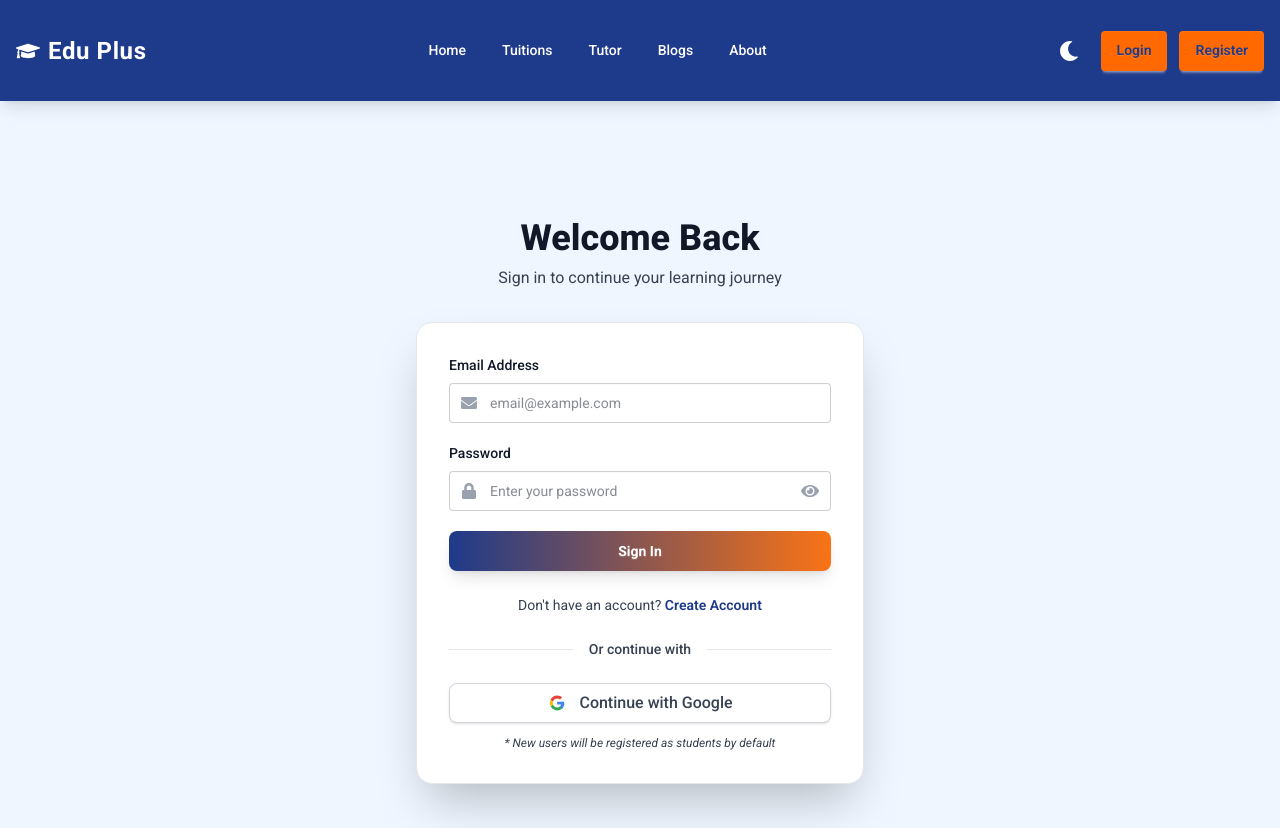
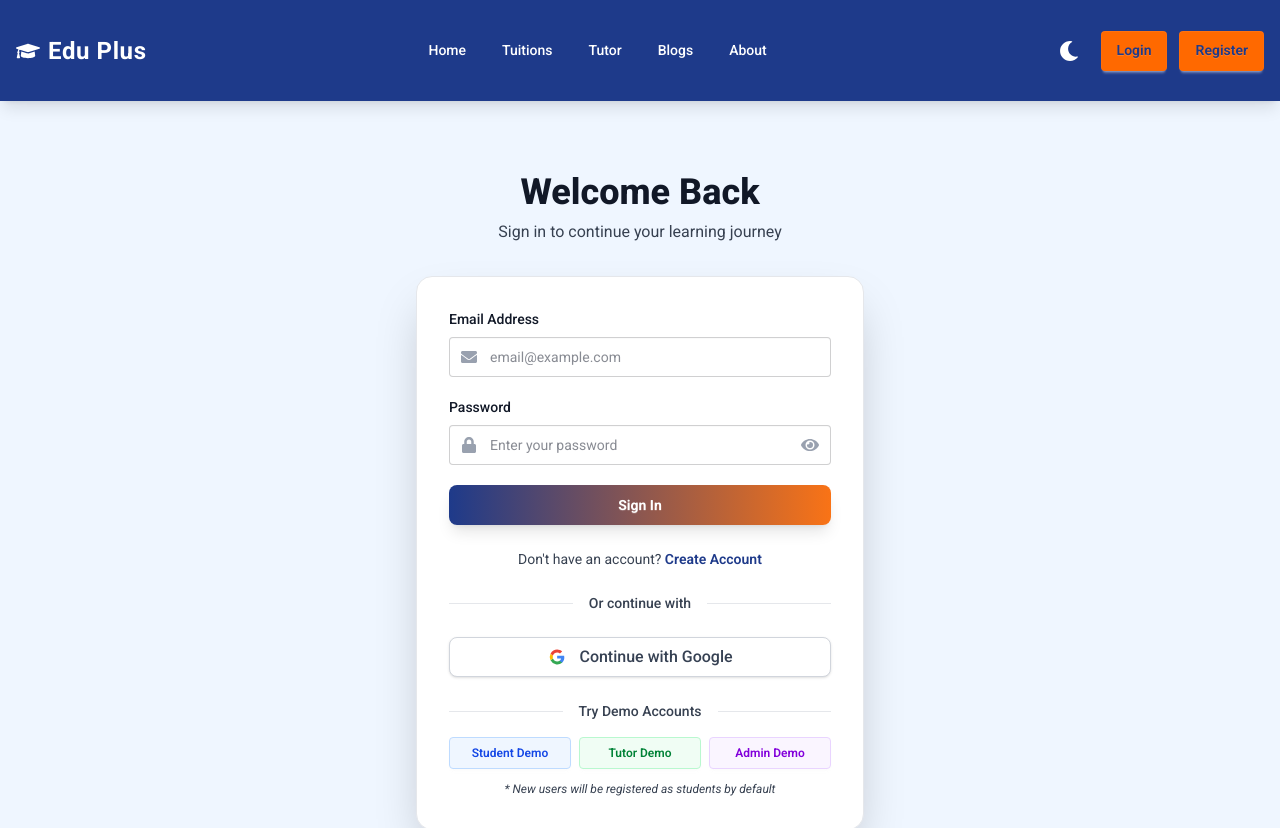
Before and after one commit to Shajidaa/edu-plus-client, a React (Vite) app: page /login in a window 1280 px wide. Shown: the top 828 px of the page. Built offline with nearby package versions, Linux system fonts and the light colour scheme; no server answers.

Commit message:
demo user create

```diff
--- a/src/pages/Auth/Login.jsx
+++ b/src/pages/Auth/Login.jsx
@@ -24,7 +24,7 @@ function Login() {
 
     setIsLoading(true);
     try {
-      const { user } = await signInFunc(email, password);
+      await signInFunc(email, password);
 
       navigate(from, { replace: true });
       toast.success("Login Successful");
@@ -62,6 +62,36 @@ function Login() {
     } catch (err) {
       console.error(err);
       toast.error("Google login failed");
+    } finally {
+      setIsLoading(false);
+    }
+  };
+
+  const handleDemoLogin = async (role) => {
+    const demoCredentials = {
+      student: {
+        email: "student@demo.com",
+        password: "Demo123"
+      },
+      tutor: {
+        email: "tutor@gmail.com",
+        password: "Demo123"
+      },
+      admin: {
+        email: "admin@demo.com",
+        password: "Demo123"
+      }
+    };
+
+    const { email, password } = demoCredentials[role];
+
+    setIsLoading(true);
+    try {
+      await signInFunc(email, password);
+      navigate(from, { replace: true });
+      toast.success(`Logged in as ${role.charAt(0).toUpperCase() + role.slice(1)} Demo`);
+    } catch (err) {
+      toast.error(`${role.charAt(0).toUpperCase() + role.slice(1)} demo login failed. Please try again.`);
     } finally {
       setIsLoading(false);
     }
@@ -272,6 +302,50 @@ function Login() {
               </span>
             </button>
 
+            {/* Demo Users Section */}
+            <div className="mt-6">
+              <div className="flex items-center mb-4">
+                <div
+                  className="flex-1 h-px"
+                  style={{ backgroundColor: "var(--color-border)" }}
+                ></div>
+                <span
+                  className="px-4 text-sm font-medium"
+                  style={{ color: "var(--color-text-muted)" }}
+                >
+                  Try Demo Accounts
+                </span>
+                <div
+                  className="flex-1 h-px"
+                  style={{ backgroundColor: "var(--color-border)" }}
+                ></div>
+              </div>
+
+              <div className="grid grid-cols-1 sm:grid-cols-3 gap-2">
+                <button
+                  onClick={() => handleDemoLogin('student')}
+                  disabled={isLoading}
+                  className="btn btn-sm bg-blue-50 hover:bg-blue-100 text-blue-700 border border-blue-200 hover:border-blue-300 transition-all duration-200 disabled:opacity-70"
+                >
+                  Student Demo
+                </button>
+                <button
+                  onClick={() => handleDemoLogin('tutor')}
+                  disabled={isLoading}
+                  className="btn btn-sm bg-green-50 hover:bg-green-100 text-green-700 border border-green-200 hover:border-green-300 transition-all duration-200 disabled:opacity-70"
+                >
+                  Tutor Demo
+                </button>
+                <button
+                  onClick={() => handleDemoLogin('admin')}
+                  disabled={isLoading}
+                  className="btn btn-sm bg-purple-50 hover:bg-purple-100 text-purple-700 border border-purple-200 hover:border-purple-300 transition-all duration-200 disabled:opacity-70"
+                >
+                  Admin Demo
+                </button>
+              </div>
+            </div>
+
             {/* Student Note */}
             <p
               className="text-xs text-center mt-3 italic"
```
